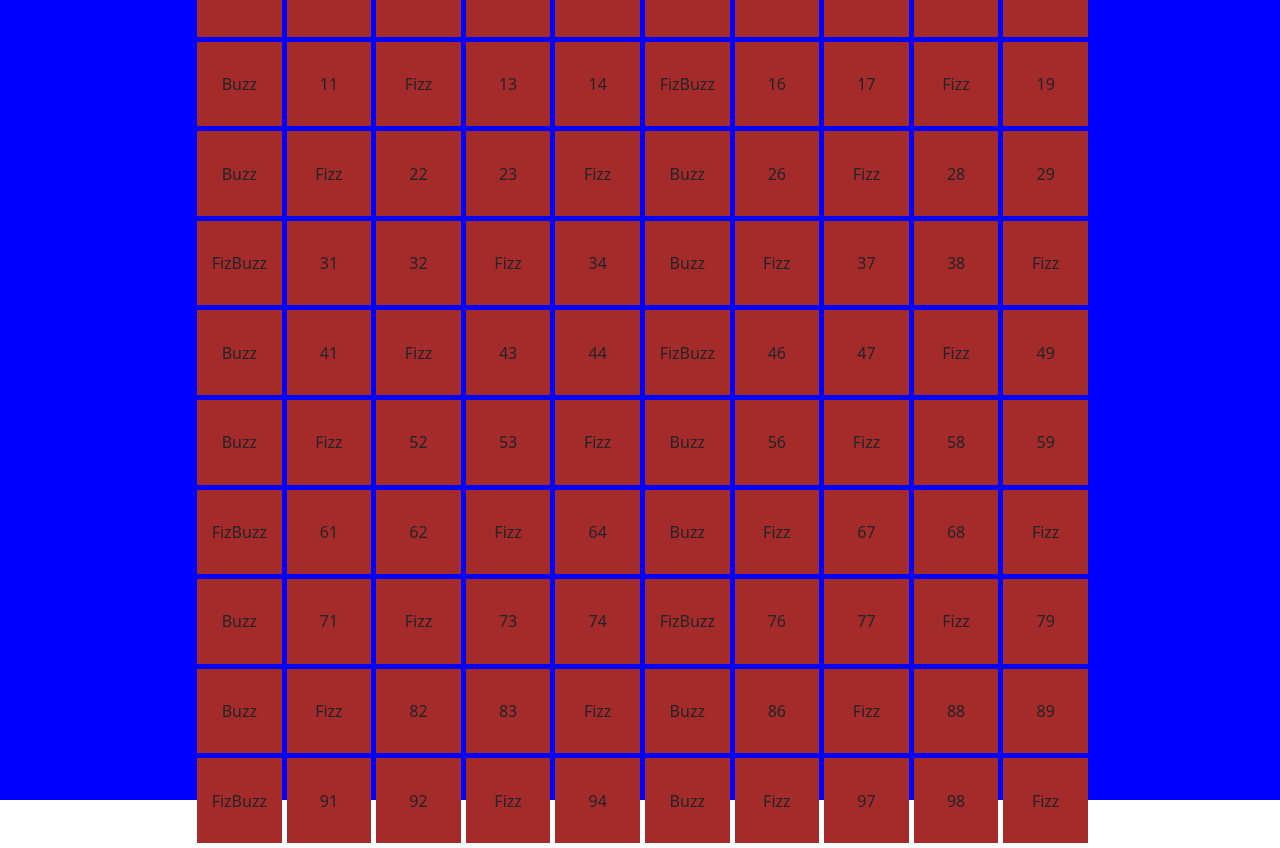
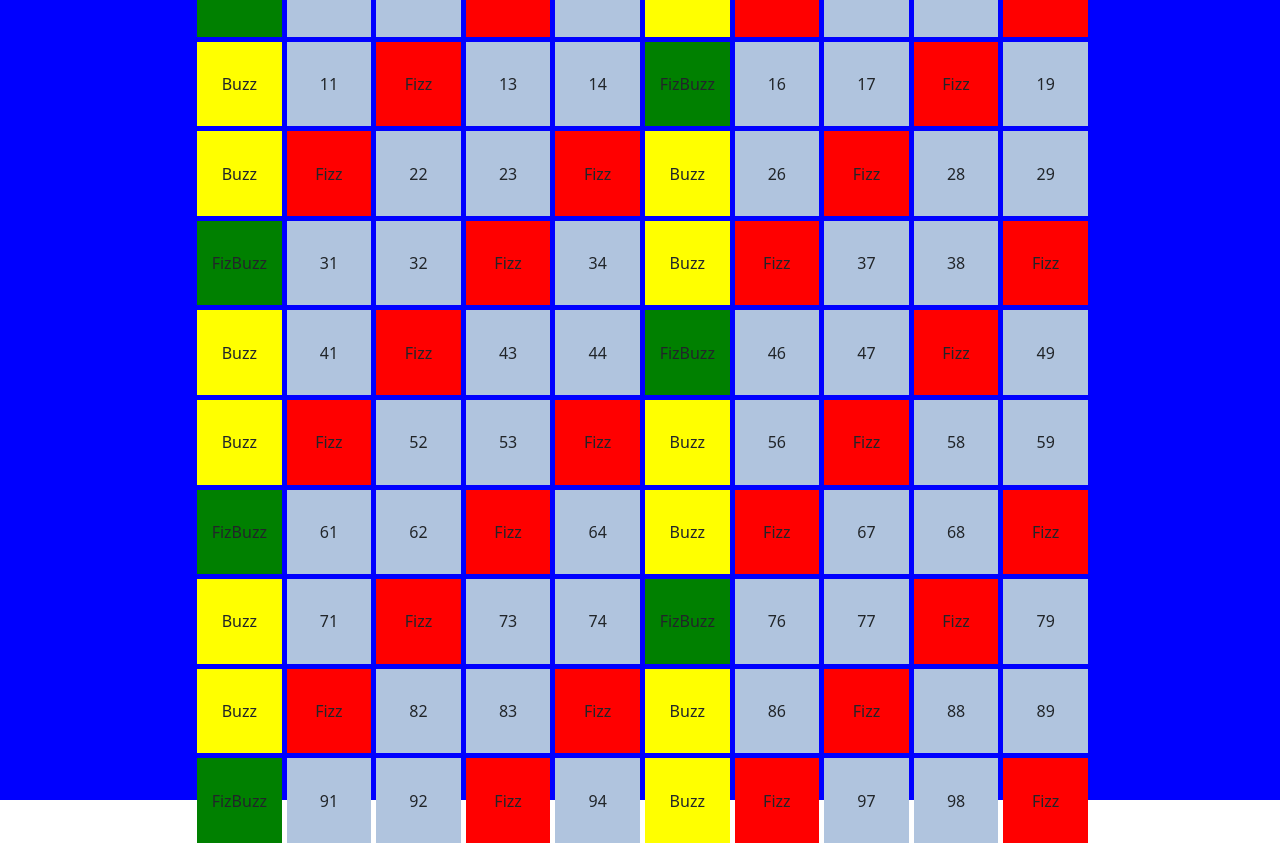
Before and after one commit to Andrea-lulli/js-fizzbuzz, a plain HTML site: page index.html in a window 1280 px wide. Drawn offline with nearby package versions, Linux system fonts and the light colour scheme.

Commit message:
modifica colori

```diff
--- a/style.css
+++ b/style.css
@@ -4,7 +4,7 @@
 }
 
 .box-js {
-    background-color: brown;
+
     width: calc(100% / var(--num-col) - 5px);
     aspect-ratio: 1 / 1;
     display: flex;
@@ -25,3 +25,19 @@
 .conteiner1 {
     width: 70%;
 }
+
+.green{
+background-color: green;
+}
+
+.yellow{
+    background-color: yellow;
+}
+
+.blue{
+    background-color: lightsteelblue;
+}
+
+.red{
+    background-color: red;
+}
```
